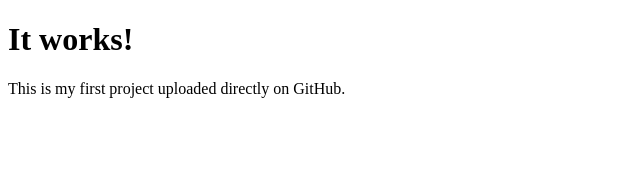
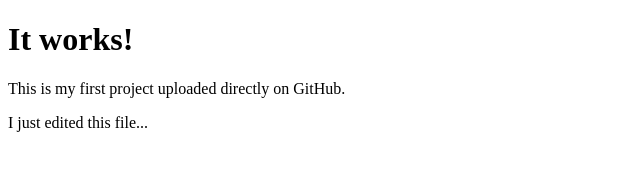
Before and after one commit to SwsnHjz/hello-github, a plain HTML site: page index.html in a window 1280 px wide. Shown: the whole page, without its empty margins (0-640 px from the left). Drawn offline with Linux system fonts and the light colour scheme.

Commit message:
Update index.html

```diff
--- a/index.html
+++ b/index.html
@@ -6,5 +6,6 @@
   <body>
     <h1>It works!</h1>
     <p>This is my first project uploaded directly on GitHub.</p>
+    <p>I just edited this file...</p>
   </body>
 </html>
```
